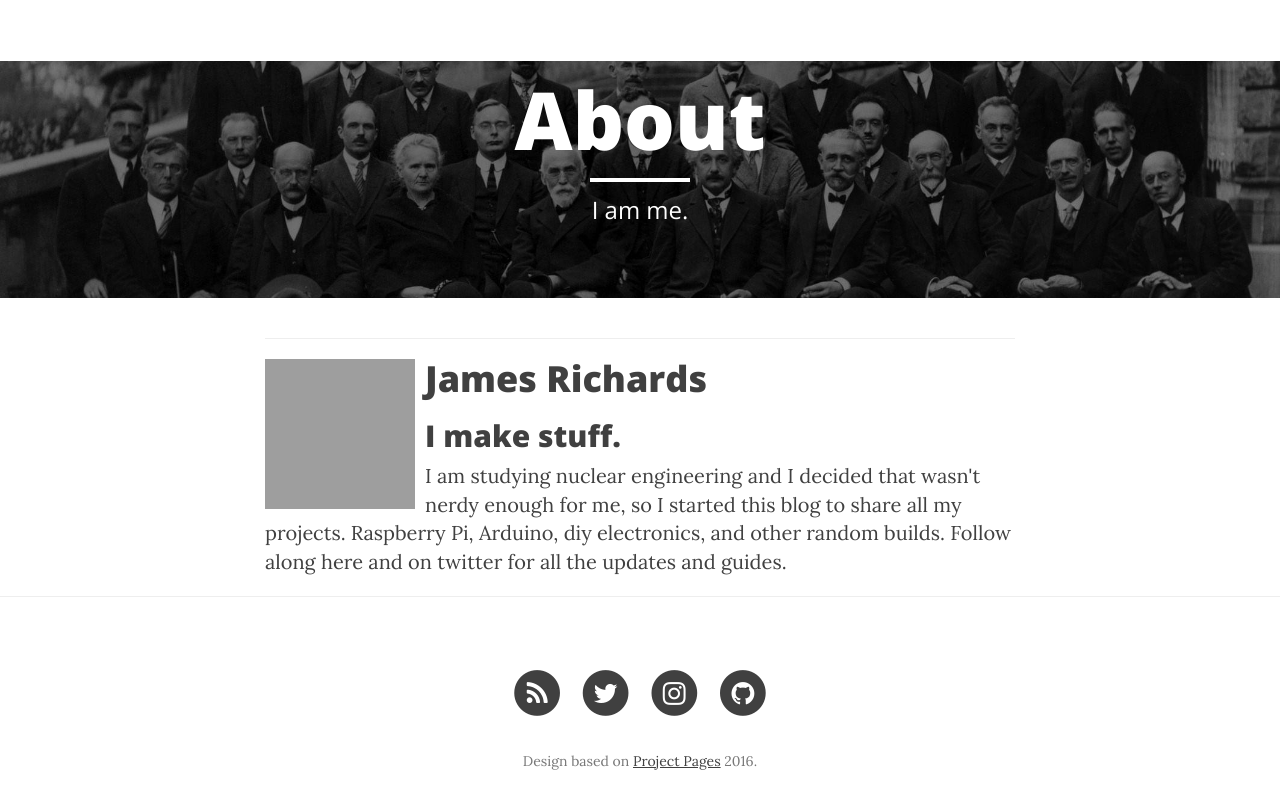
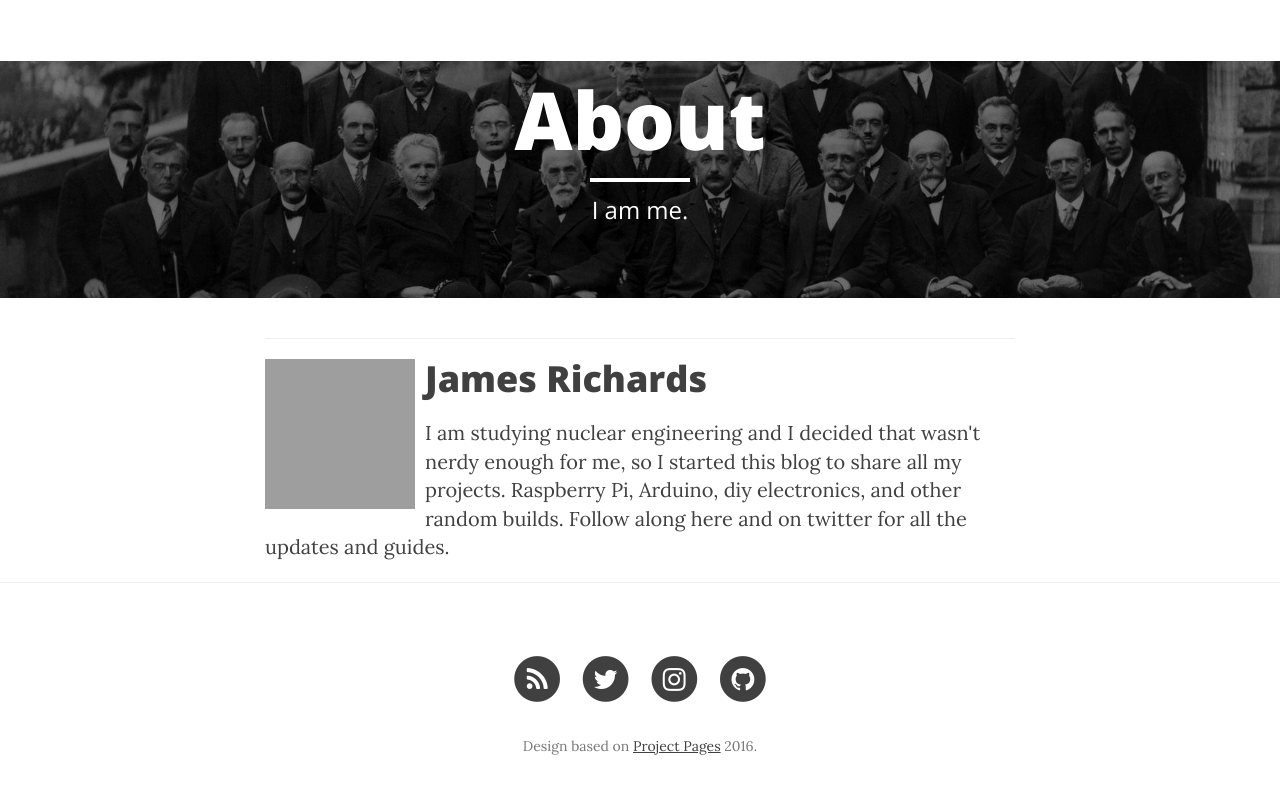
Before and after one commit to Jderrill/Jderrill.github.io, a Jekyll site: the page built from about.html, in a window 1280 px wide. Shown: the top 809 px of the page. Built offline with Jekyll 4.4.1, drawn with Linux system fonts in a browser that asks for light colours; nearby versions of some CDN libraries; grey boxes are pictures that could not be loaded.

Commit message:
Deleted "role" subtitle

```diff
--- a/_data/members.yml
+++ b/_data/members.yml
@@ -1,7 +1,6 @@
 # Members
 
 - name: James Richards
-  role: I make stuff.
   img: https://avatars0.githubusercontent.com/u/8010235?v=3&s=400
   github: jderrill
   twitter: jderrill
```
